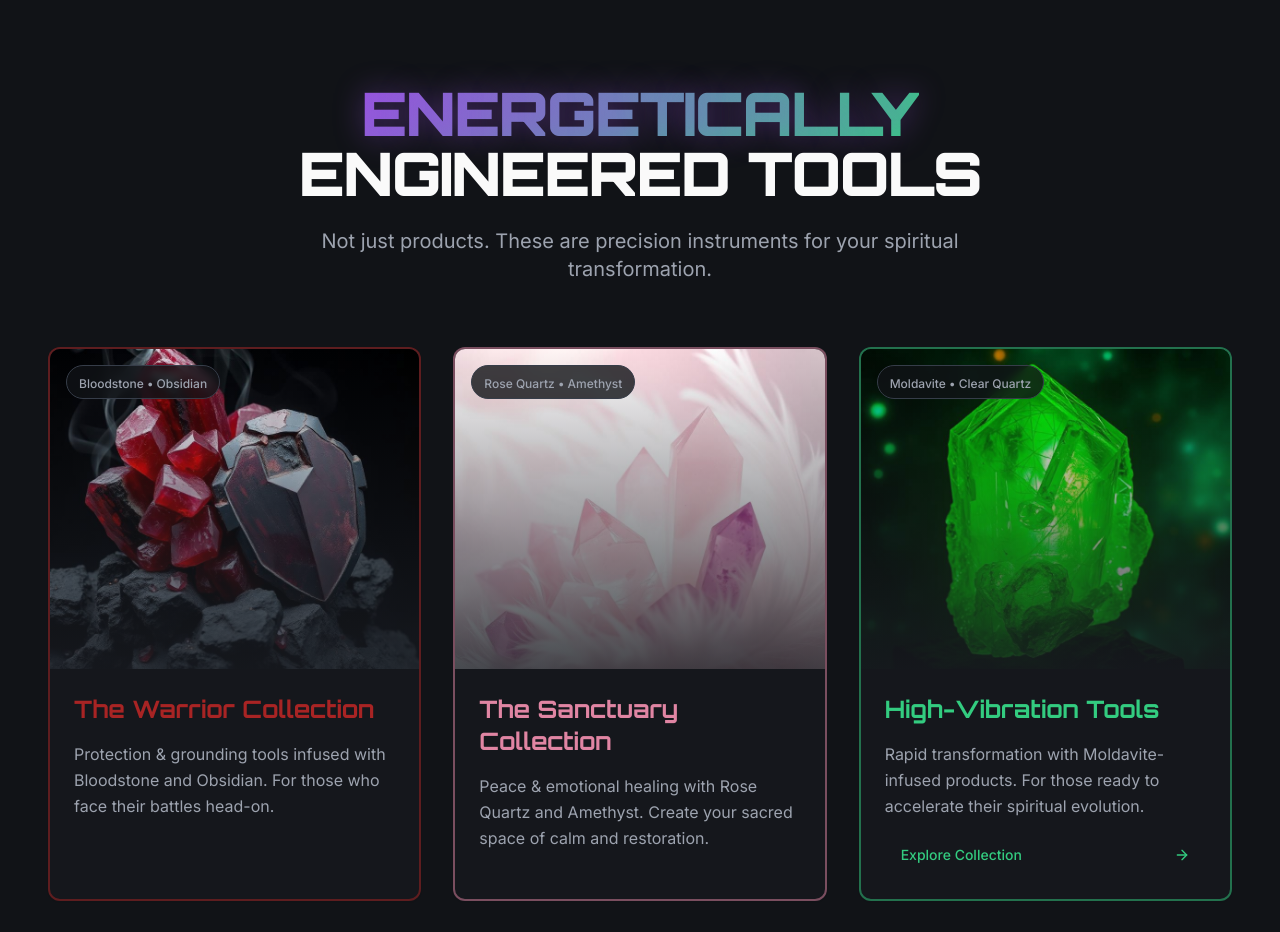
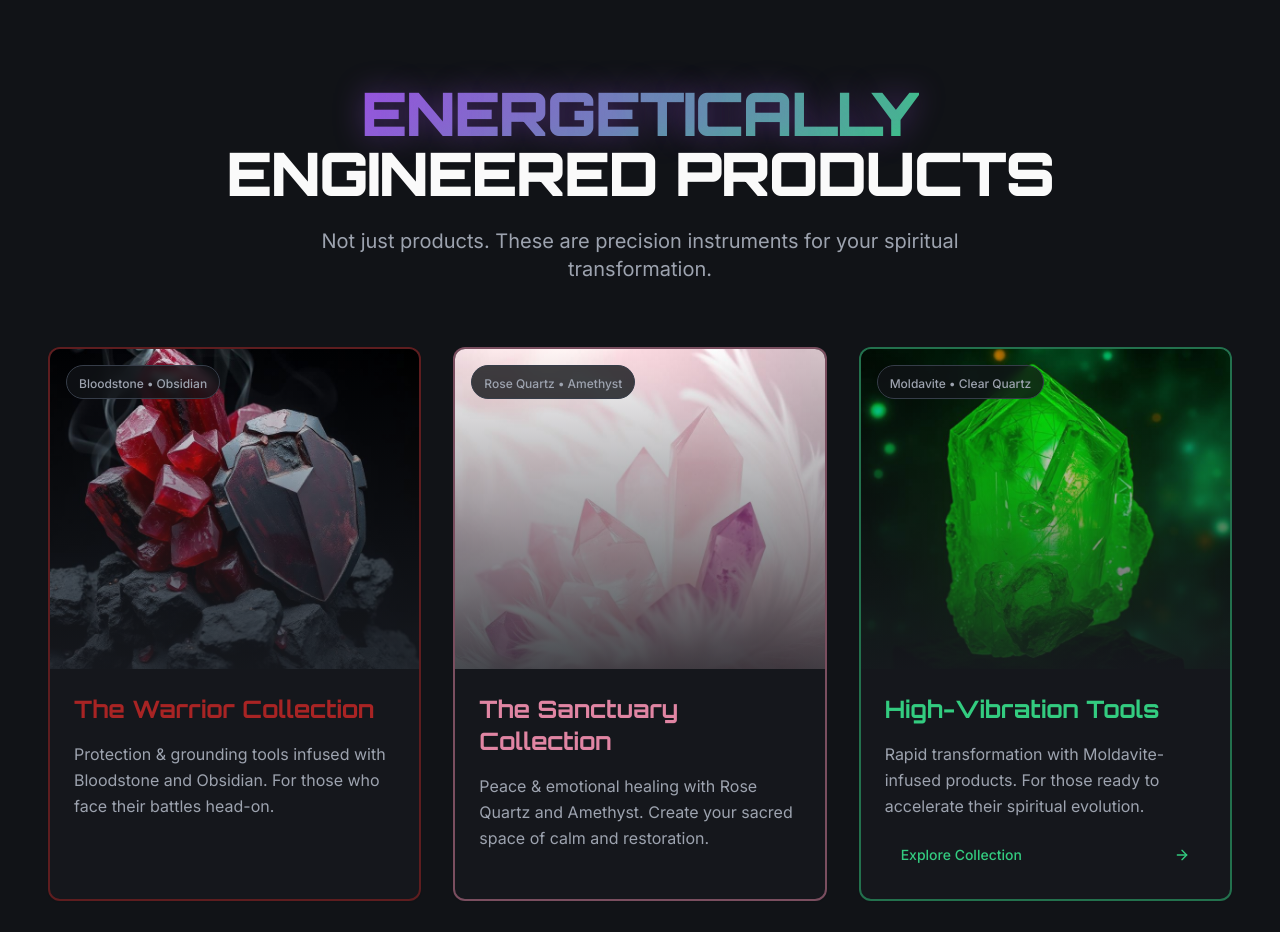
Before and after one commit to featherwinds/featherwind-Freedom, a React (Vite) app: page / in a window 1280 px wide. Shown: the part 1980-2912 px from the top of the page. Built offline with nearby package versions, Linux system fonts and the light colour scheme; the HTML template or start-up script is replaced by a standard one.

Commit message:
Visual edit in Lovable
Edited UI in Lovable

```diff
--- a/src/components/Collections.tsx
+++ b/src/components/Collections.tsx
@@ -35,7 +35,7 @@ const Collections = () => {
           <h2 className="font-warrior text-4xl md:text-6xl font-black mb-6 tracking-tight">
             <span className="text-gradient-cosmic glow-primary">ENERGETICALLY</span>
             <br />
-            <span className="text-foreground">ENGINEERED TOOLS</span>
+            <span className="text-foreground">ENGINEERED PRODUCTS</span>
           </h2>
           <p className="text-lg md:text-xl font-body text-muted-foreground max-w-3xl mx-auto">
             Not just products. These are precision instruments for your spiritual transformation.
```
